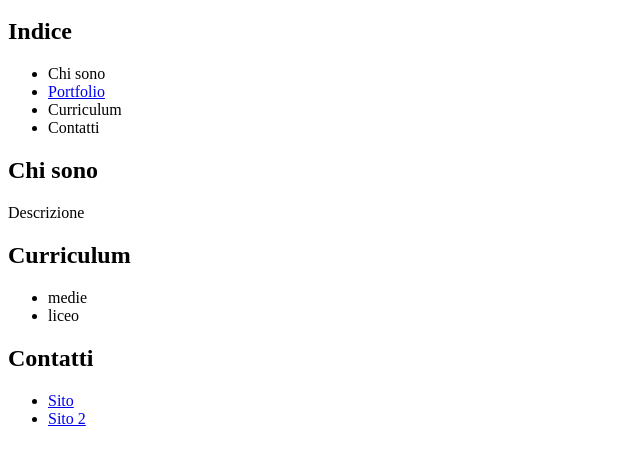
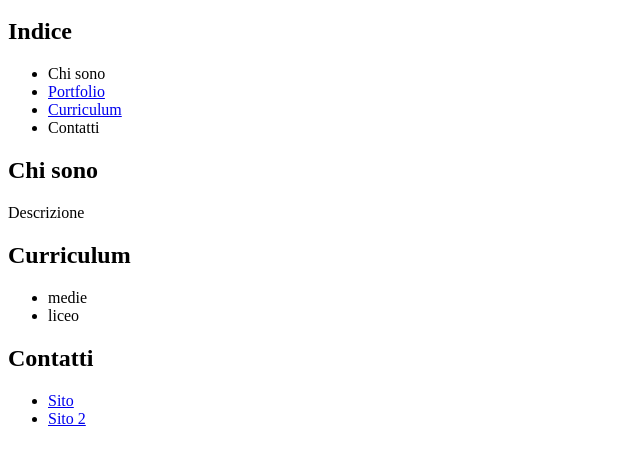
Before and after one commit to aurorasaita/progetto-elementi, a plain HTML site: page index.html in a window 1280 px wide. Shown: the part 48-510 px from the top of the page, without its empty margins (0-640 px from the left). Drawn offline with Linux system fonts and the light colour scheme.

Commit message:
Id=curriculum

```diff
--- a/index.html
+++ b/index.html
@@ -6,7 +6,7 @@
 <ul>
   <li> Chi sono </li>
   <li> <a href="portfolio.html">Portfolio</a> </li>
-  <li> Curriculum </li>
+  <li> <a href="#curriculum">Curriculum</a> </li>
   <li> Contatti </li>
 </ul>
 
@@ -16,7 +16,7 @@
 <p> Descrizione </p>
 
 
-<h2> Curriculum </h2>
+<h2 id="curriculum"> Curriculum </h2>
 
 <ul>
   <li> medie </li>
```
